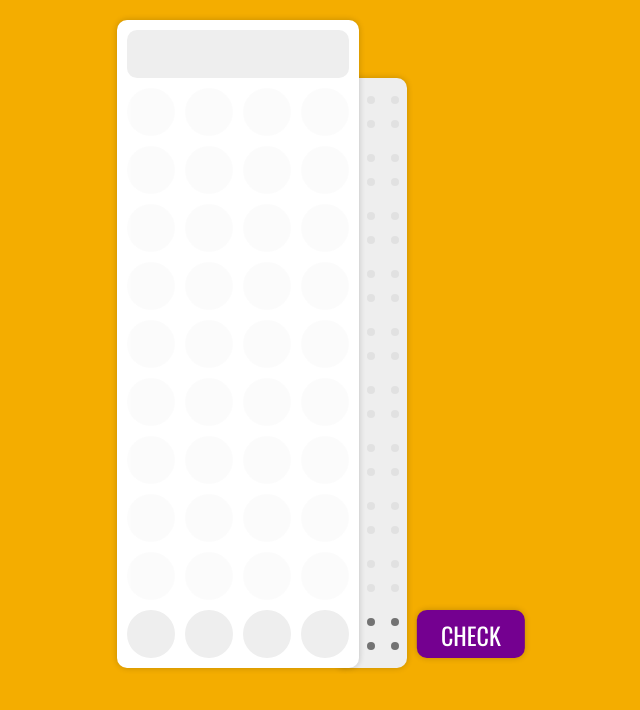
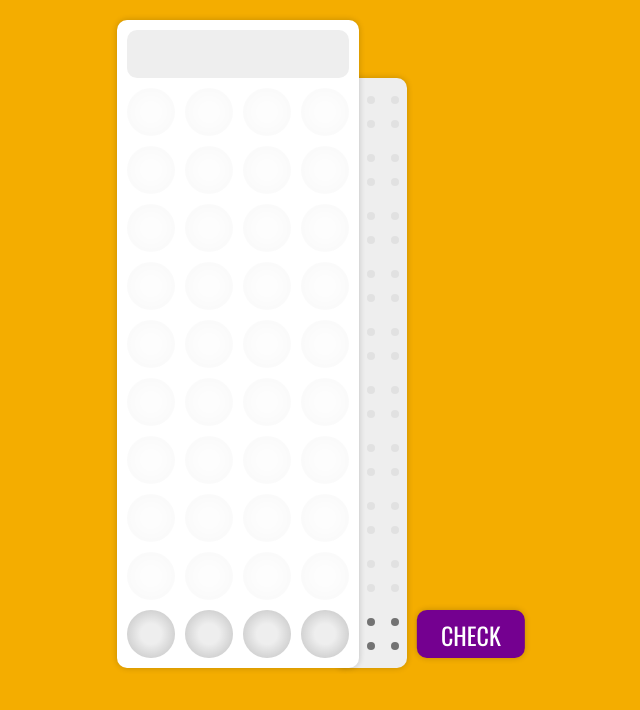
Before and after one commit to carlotm/vuestermind, a Vue app: page / in a window 1280 px wide. Shown: the top 710 px of the page, without its empty margins (378-1018 px from the left). Built offline with nearby package versions, Linux system fonts and the light colour scheme.

Commit message:
Add a subtle inner shadow for pippoli

```diff
--- a/src/components/Pippolo.vue
+++ b/src/components/Pippolo.vue
@@ -54,6 +54,11 @@ export default {
     border: 0;
     border-radius: $h;
     background-color: $sand;
+    background-image: radial-gradient(
+        circle,
+        rgba($black, 0) 30%,
+        rgba($black, 0.2) 100%
+    );
 
     &:disabled {
         cursor: not-allowed;
--- a/src/components/Turn.vue
+++ b/src/components/Turn.vue
@@ -42,7 +42,7 @@ export default {
     display: flex;
     justify-content: space-between;
     transition: opacity 0.4s ease;
-    opacity: 0.2;
+    opacity: 0.1;
 
     &.active {
         opacity: 1;
```
